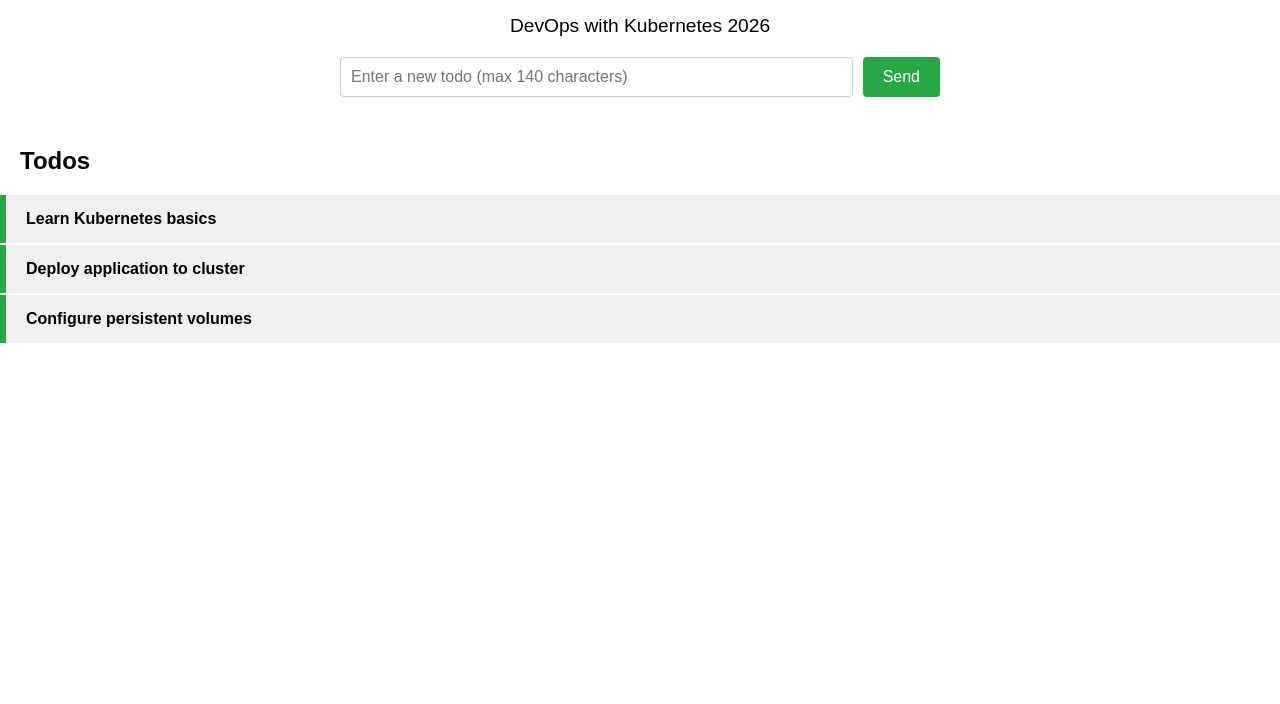
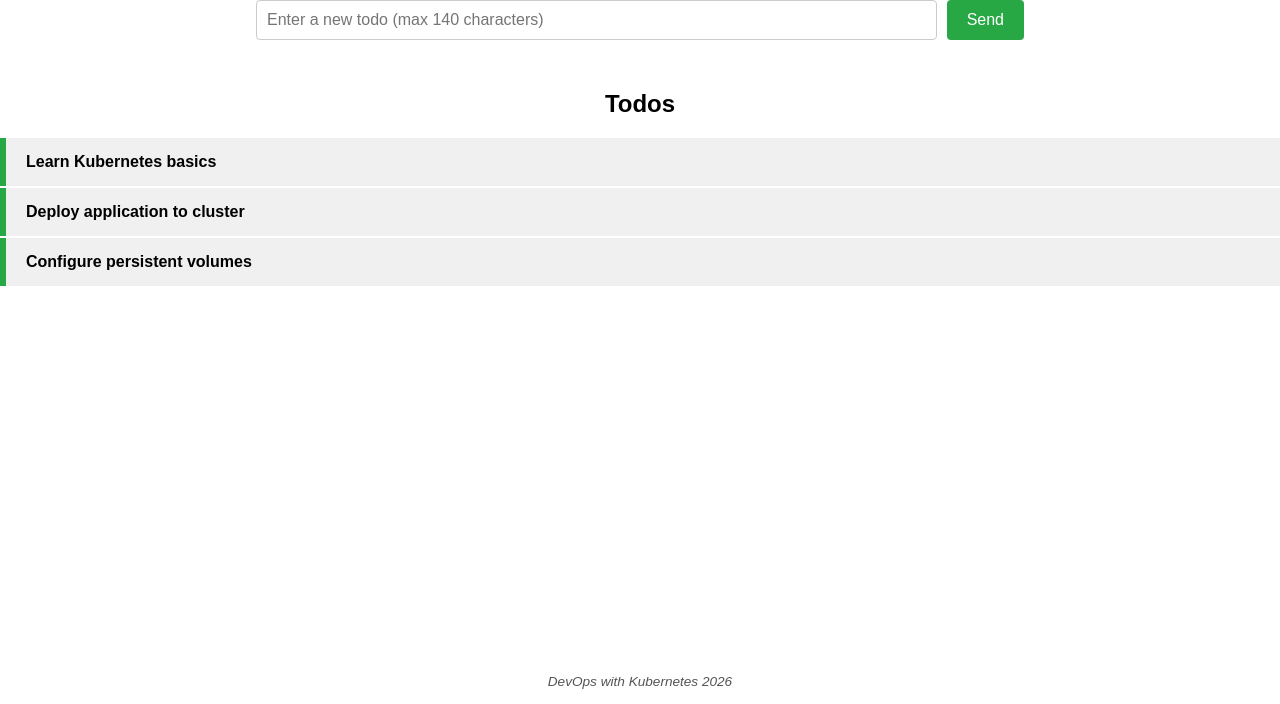
Before and after one commit to v-bulynkin/devops-with-kubernetes-2026, a Flask app: template project/todo-app/templates/index.html in a window 1280 px wide. Shown: the part 116-820 px from the top of the page. Run offline with Flask 3, Linux system fonts and the light colour scheme; the template is opened without the code that fills it, so the values that code supplies are empty; parts of the project's set-up code (start-up, migrations or seed data) failed here and were passed over.

Commit message:
fix html template

```diff
--- a/project/todo-app/templates/index.html
+++ b/project/todo-app/templates/index.html
@@ -27,18 +27,12 @@
             display: block;
         }
 
-        .caption {
-            margin-top: 15px;
-            font-size: 1.2rem;
-            margin-bottom: 20px;
-        }
-
         .input-container {
             display: flex;
             gap: 10px;
             margin-bottom: 30px;
-            width: 90%;
-            max-width: 600px;
+            width: 60%;
+            min-width: 280px;
         }
 
         input[type="text"] {
@@ -73,9 +67,8 @@
         h2 {
             width: 100%;
             margin: 20px 0;
-            padding-left: 20px;
-            box-sizing: border-box;
-            text-align: left;
+            padding-left: 0;
+            text-align: center;
         }
 
         .todo-list {
@@ -95,14 +88,23 @@
             width: 100%;
             text-align: left;
         }
+
+        .caption {
+            margin-top: auto;
+            margin-bottom: 15px;
+            font-size: 0.85rem;
+            font-style: italic;
+            width: 100%;
+            text-align: center;
+            color: #555;
+        }
     </style>
 </head>
 <body>
     <h1>Todo App</h1>
     <img src="{{ image_url }}" alt="Random Image">
-    <div class="caption">DevOps with Kubernetes 2026</div>
 
-    <!-- input field -->
+    <!-- Input field -->
     <div class="input-container">
         <input type="text" maxlength="140" placeholder="Enter a new todo (max 140 characters)">
         <button class="send-btn">Send</button>
@@ -115,5 +117,8 @@
         <li class="todo-item">Deploy application to cluster</li>
         <li class="todo-item">Configure persistent volumes</li>
     </ul>
+
+    <!-- Footer -->
+    <div class="caption">DevOps with Kubernetes 2026</div>
 </body>
 </html>
```
